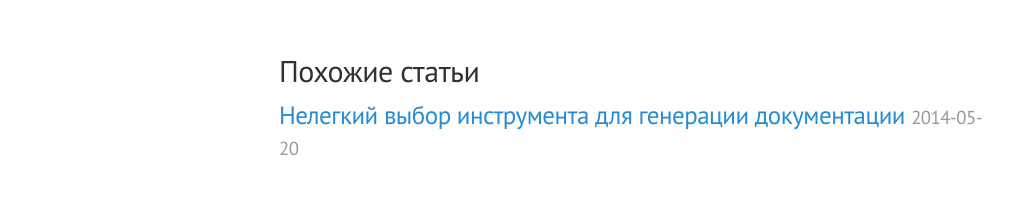
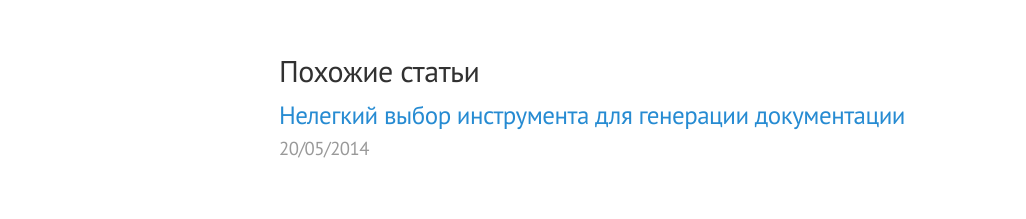
Before and after one commit to shaggysmile/shaggysmile.net, a Jekyll site: the page built from _posts/2014-05-20-hello-world.md, in a window 1280 px wide. Shown: the part 961-1180 px from the top of the page, without its empty margins (1-1027 px from the left). Built offline with Jekyll 4.4.1, drawn with Linux system fonts in a browser that asks for light colours; Markdown is read by kramdown in place of the engine named in the settings.

Commit message:
Change date-format in related posts

```diff
--- a/_layouts/post.html
+++ b/_layouts/post.html
@@ -21,7 +21,7 @@ comments: true
         <h3>
           <a href="{{ post.url }}">
             {{ post.title }}
-            <small>{{ page.date | date: "%Y-%m-%d" }}</small>
+            <small>{{ page.date | date: "%d/%m/%Y" }}</small>
           </a>
         </h3>
       </li>
```
